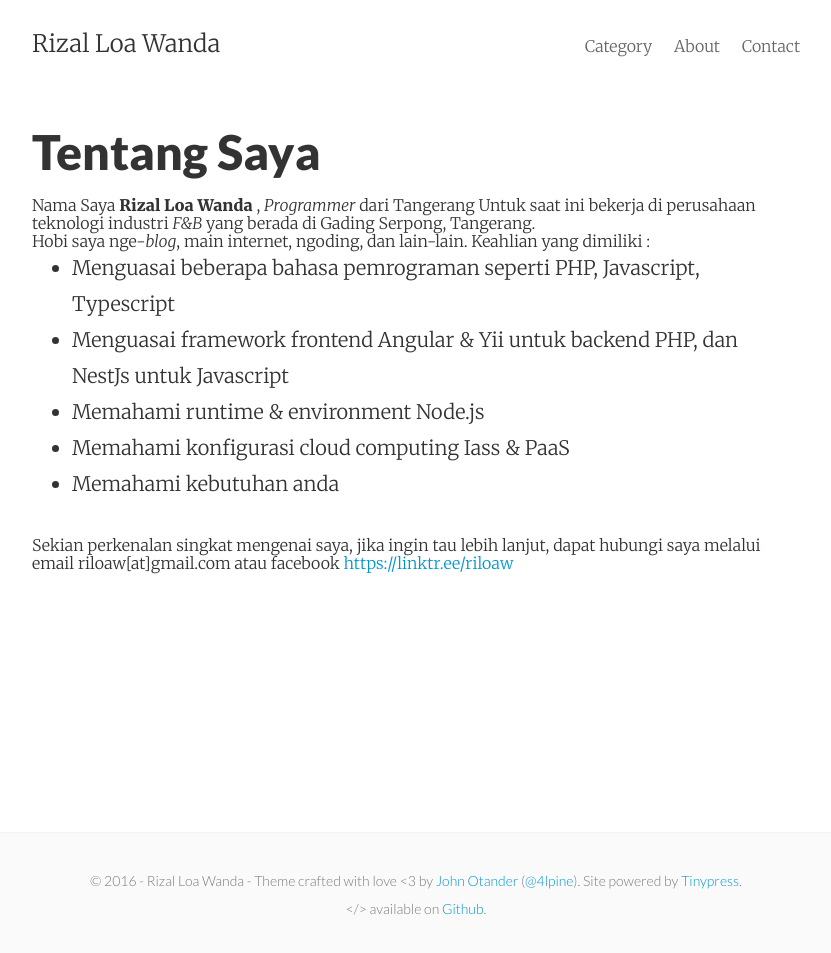
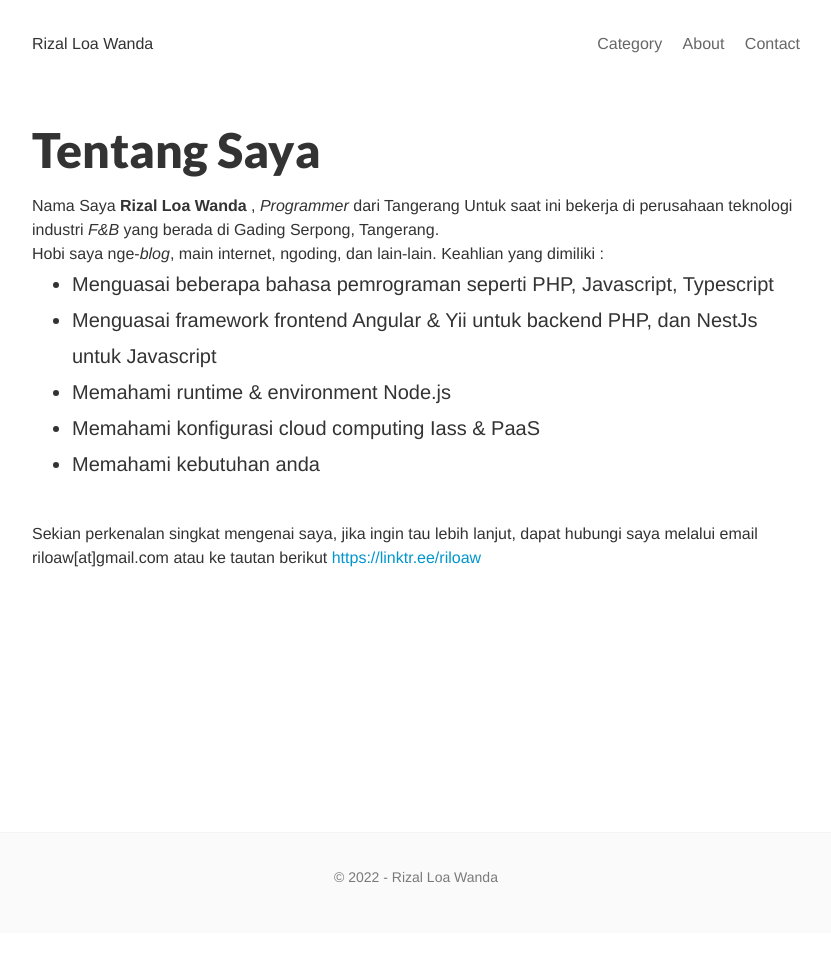
Before and after one commit to riloaw/riloaw.github.io, a Jekyll site: the page built from about.html, in a window 1280 px wide. Shown: the whole page, without its empty margins (224-1055 px from the left). Built offline with Jekyll 4.4.1, drawn with Linux system fonts in a browser that asks for light colours; comment, search, counter and statistics services are not loaded.

Commit message:
update code

```diff
--- a/_config.yml
+++ b/_config.yml
@@ -7,4 +7,4 @@ email: riloaw@gmail.com
 author: Rizal Loa Wanda
 description: Ini Tentang Saya Rizal Loa
 paginate: 5
-google_analytics:
+google_analytics: G-151FCF39DE
--- a/_includes/footer.html
+++ b/_includes/footer.html
@@ -2,35 +2,31 @@
   <div class="p2 wrap">
     <div class="measure mt1 center">
       <small>
-        &copy 2016 - Rizal Loa Wanda - Theme crafted with love &lt;3 by <a href="http://johnotander.com">John Otander</a> (<a href="https://twitter.com/4lpine">@4lpine</a>). Site powered by <a href="https://tinypress.co/">Tinypress</a>.<br>
-        &lt;/&gt; available on <a href="https://github.com/johnotander/pixyll.git">Github</a>.
+        &copy 2022 - Rizal Loa Wanda
       </small>
     </div>
   </div>
 </footer>
 
 {% if site.google_analytics %}
+<!-- Google tag (gtag.js) -->
+<script async src="https://www.googletagmanager.com/gtag/js?id={{ site.google_analytics }}"></script>
 <script>
-(function(i,s,o,g,r,a,m){i['GoogleAnalyticsObject']=r;i[r]=i[r]||function(){
-(i[r].q=i[r].q||[]).push(arguments)},i[r].l=1*new Date();a=s.createElement(o),
-m=s.getElementsByTagName(o)[0];a.async=1;a.src=g;m.parentNode.insertBefore(a,m)
-})(window,document,'script','//www.google-analytics.com/analytics.js','ga');
+  window.dataLayer = window.dataLayer || [];
+  function gtag(){dataLayer.push(arguments);}
+  gtag('js', new Date());
 
-ga('create', '{{ site.google_analytics }}', 'auto');
-ga('send', 'pageview');
-
+  gtag('config', '{{ site.google_analytics }}');
 </script>
 {% endif %}
 <script type="text/javascript">
       /* * * CONFIGURATION VARIABLES: EDIT BEFORE PASTING INTO YOUR WEBPAGE * * */
       var disqus_shortname = 'githubriloaw'; // required: replace example with your forum shortname
-      var disqus_developer = 1; // Comment out when the site is live
-
       /* * * DON'T EDIT BELOW THIS LINE * * */
       (function () {
         var s = document.createElement('script'); s.async = true;
         s.type = 'text/javascript';
-        s.src = 'http://' + disqus_shortname + '.disqus.com/count.js';
+        s.src = 'https://' + disqus_shortname + '.disqus.com/count.js';
         (document.getElementsByTagName('HEAD')[0] || document.getElementsByTagName('BODY')[0]).appendChild(s);
       }());
     </script>
--- a/_posts/2015-12-30-halo-dunia.markdown
+++ b/_posts/2015-12-30-halo-dunia.markdown
@@ -2,7 +2,7 @@
 published: true
 title: Halo Dunia
 layout: post
-comments: true
+comments: false
 tags: [artikel]
 categories: [blog]
 ---
--- a/about.html
+++ b/about.html
@@ -20,5 +20,5 @@ published: true
   </ul>
   <br/>
 
-  Sekian perkenalan singkat mengenai saya, jika ingin tau lebih lanjut, dapat hubungi saya melalui email riloaw[at]gmail.com atau facebook <a href="https://linktr.ee/riloaw" target="_blank">https://linktr.ee/riloaw</a>
+  Sekian perkenalan singkat mengenai saya, jika ingin tau lebih lanjut, dapat hubungi saya melalui email riloaw[at]gmail.com atau ke tautan berikut <a href="https://linktr.ee/riloaw" target="_blank">https://linktr.ee/riloaw</a>
 </div>
--- a/css/pixyll.css
+++ b/css/pixyll.css
@@ -14,7 +14,7 @@
 */
 
 body {
-  font-family: "Merriweather", "PT Serif", Georgia, "Times New Roman", serif;
+  font-family: 'Helvetica Neue', Helvetica, sans-serif;
 }
 
 html, body {
@@ -40,8 +40,6 @@ img {
 }
 
 body {
-  font-size: 1.5rem;
-
           box-sizing: border-box;
      -moz-box-sizing: border-box;
   -webkit-box-sizing: border-box;
@@ -371,7 +369,6 @@ footer,
 footer .wrap {
   color: #7a7a7a;
   background-color: #fafafa;
-  font-family: 'Lato', 'Helvetica Neue', Helvetica, sans-serif;
   font-weight: 300;
   clear: both;
 }
@@ -380,7 +377,3 @@ footer:after {
   content: "";
   display: block;
 }
-.about {
-  font-size:16px;
-  line-height: 18px;
-}
```
